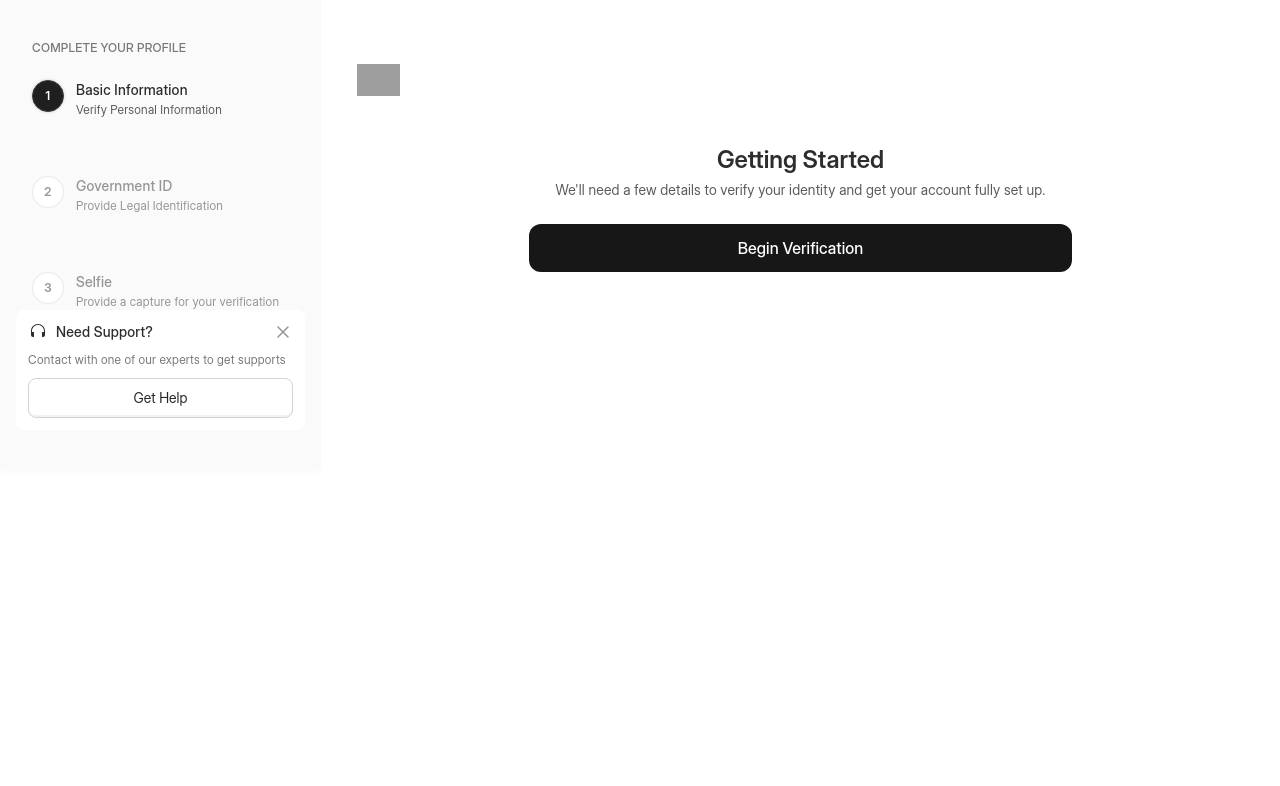
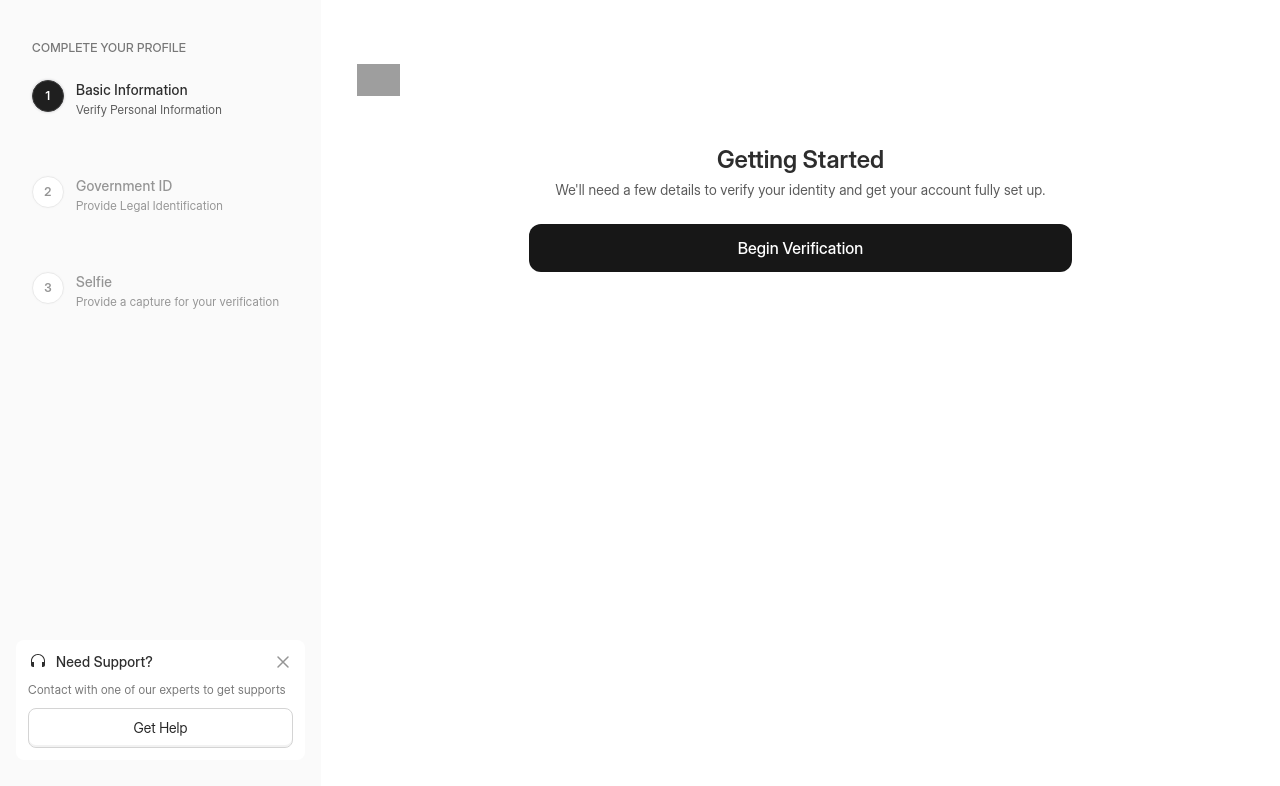
Before and after one commit to DesignedbyMazi/carloftyonboarding, a Next.js app: page /onboarding in a window 1280 px wide. Shown: the top 786 px of the page. Built offline with nearby package versions, Linux system fonts and the light colour scheme; grey boxes are pictures that could not be loaded.

Commit message:
Design Update

```diff
--- a/app/globals.css
+++ b/app/globals.css
@@ -17,6 +17,7 @@
 
 html,
 body {
+  height: 100%;
   max-width: 100vw;
   overflow-x: hidden;
   font-family: "Inter Display", "Inter", sans-serif;
--- a/components/kyc/KYCLayout.tsx
+++ b/components/kyc/KYCLayout.tsx
@@ -7,9 +7,9 @@ interface KYCLayoutProps {
 
 export default function KYCLayout({ activeStep, children }: KYCLayoutProps) {
   return (
-    <div className="min-h-screen bg-white flex">
+    <div className="flex h-screen overflow-hidden bg-white">
       <KYCSidebar activeStep={activeStep} />
-      <main className="flex-1 bg-white flex flex-col items-center overflow-y-auto min-h-screen py-16 px-6">
+      <main className="flex-1 bg-white flex flex-col items-center overflow-y-auto py-16 px-6">
         {/* Carlofty Logo */}
         <div className="mb-12 self-start ml-3">
           <img
--- a/components/kyc/KYCSidebar.tsx
+++ b/components/kyc/KYCSidebar.tsx
@@ -87,11 +87,10 @@ interface KYCSidebarProps {
 
 export default function KYCSidebar({ activeStep }: KYCSidebarProps) {
   return (
-    <aside className="bg-[#fafafa] flex flex-col h-full items-start justify-between overflow-hidden shadow-[0px_4px_6px_-2px_rgba(13,13,18,0.03)] shrink-0 w-[321px]">
-      <div className="flex flex-1 flex-col items-start justify-between w-full py-10">
-        <div className="flex flex-col w-full">
-          <div className="flex flex-col gap-6 items-start px-8 w-full">
-            <p className="text-xs font-medium text-[#777] tracking-[0.24px] leading-4 uppercase">
+    <aside className="bg-[#fafafa] flex flex-col h-full w-[321px] shrink-0 shadow-[0px_4px_6px_-2px_rgba(13,13,18,0.03)]">
+      {/* Top: steps */}
+      <div className="flex-1 flex flex-col px-8 pt-10 w-full overflow-y-auto">
+        <p className="text-xs font-medium text-[#777] tracking-[0.24px] leading-4 uppercase mb-6">
           Complete Your Profile
         </p>
         <div className="flex flex-col items-start w-full">
@@ -99,7 +98,7 @@ export default function KYCSidebar({ activeStep }: KYCSidebarProps) {
             const status = getStepStatus(step, activeStep);
             const isLast = idx === steps.length - 1;
             return (
-                  <div key={step.id}>
+              <div key={step.id} className="w-full">
                 <div className="flex gap-3 items-start w-full">
                   <div className="flex flex-col items-center shrink-0">
                     <StepBadge status={status} number={step.number} />
@@ -135,7 +134,9 @@ export default function KYCSidebar({ activeStep }: KYCSidebarProps) {
           })}
         </div>
       </div>
-        </div>
+
+      {/* Bottom: support widget always pinned to bottom */}
+      <div className="shrink-0 pb-10">
         <SupportWidget />
       </div>
     </aside>
```
Lines whose indentation alone changed are shown as unchanged.
